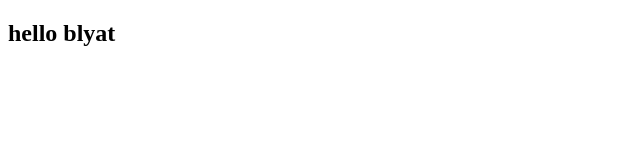
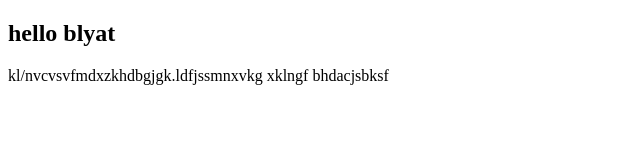
Before and after one commit to N00201123/helloWorld, a plain HTML site: page index.html in a window 1280 px wide. Shown: the whole page, without its empty margins (0-640 px from the left). Drawn offline with Linux system fonts and the light colour scheme.

Commit message:
modified index

```diff
--- a/index.html
+++ b/index.html
@@ -8,5 +8,6 @@
 </head>
 <body>
     <h2>hello blyat</h2>
+    kl/nvcvsvfmdxzkhdbgjgk.ldfjssmnxvkg xklngf bhdacjsbksf
 </body>
 </html>
```
